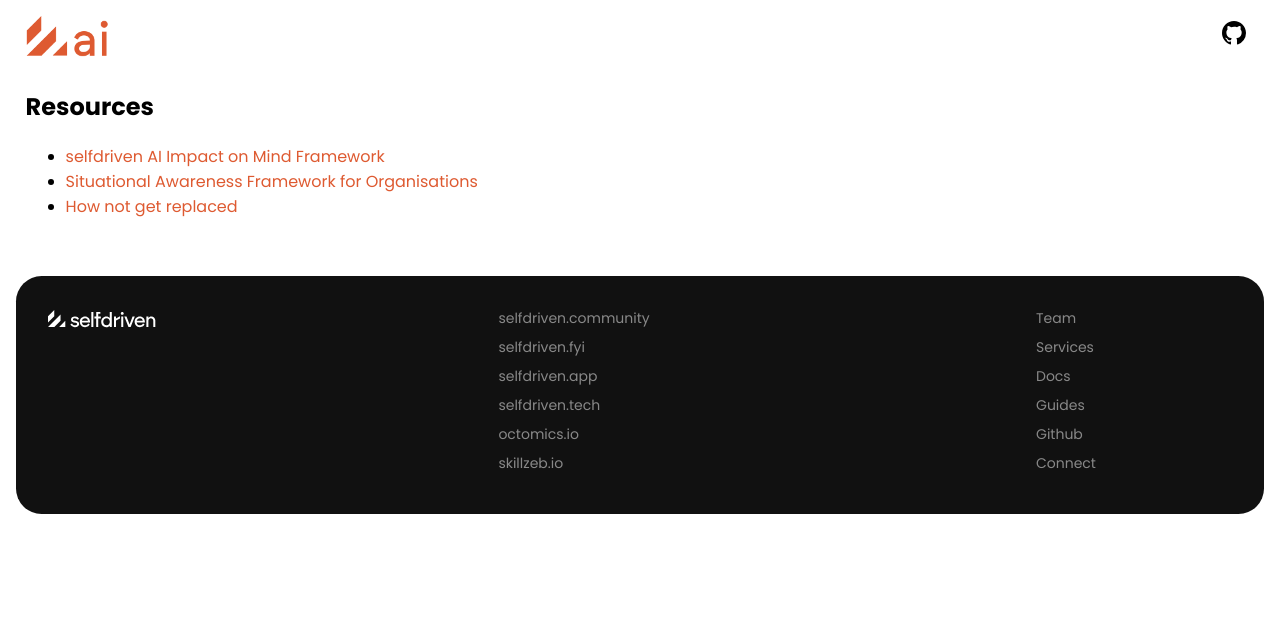
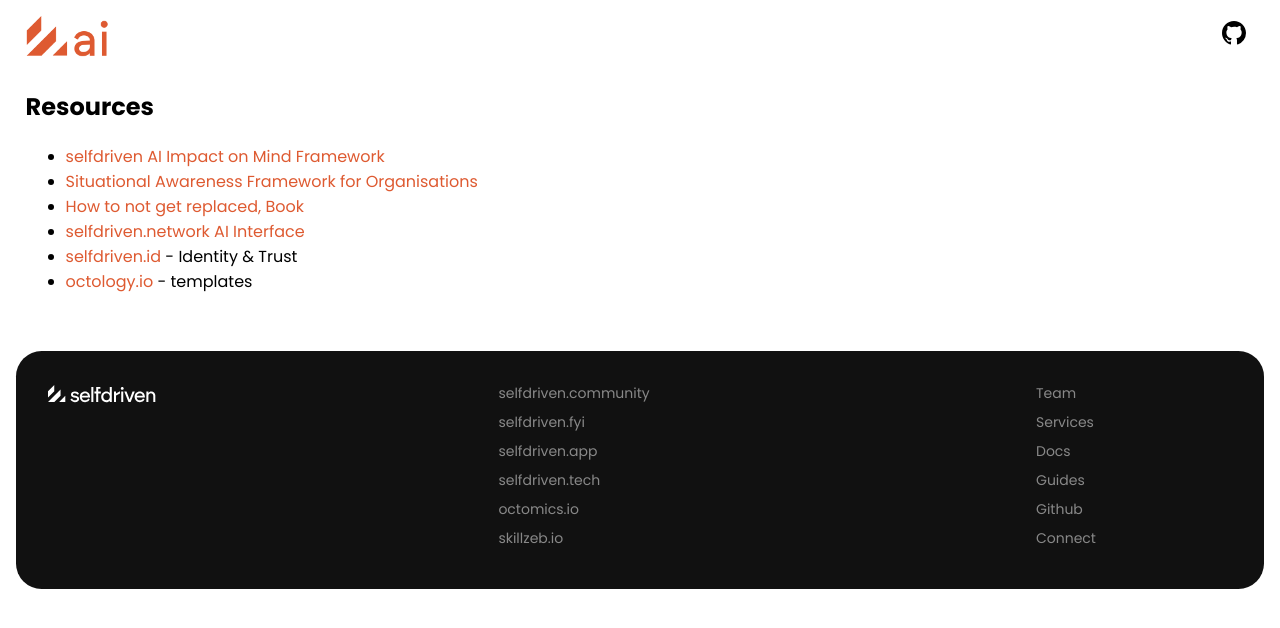
Before and after one commit to selfdriven-foundation/selfdriven-ai, a Jekyll site: the page built from docs/pages/resources.md, in a window 1280 px wide. Shown: the top 628 px of the page. Built offline with Jekyll 4.4.1, drawn with Linux system fonts in a browser that asks for light colours.

Commit message:
Update resources.md

```diff
--- a/docs/pages/resources.md
+++ b/docs/pages/resources.md
@@ -8,4 +8,7 @@
 
 - [selfdriven AI Impact on Mind Framework](/impact-on-mind-framework/)
 - [Situational Awareness Framework for Organisations](/situational-awareness-framework/organisations/)
-- [How not get replaced](https://www.forwardfuture.ai/one-hundred-ways-to-use-ai-lp)
+- [How to not get replaced, Book](https://www.forwardfuture.ai/one-hundred-ways-to-use-ai-lp)
+- [selfdriven.network AI Interface](https://selfdriven.network)
+- [selfdriven.id](https://selfdriven.id) - Identity & Trust
+- [octology.io](https://octology.io) - templates
```
